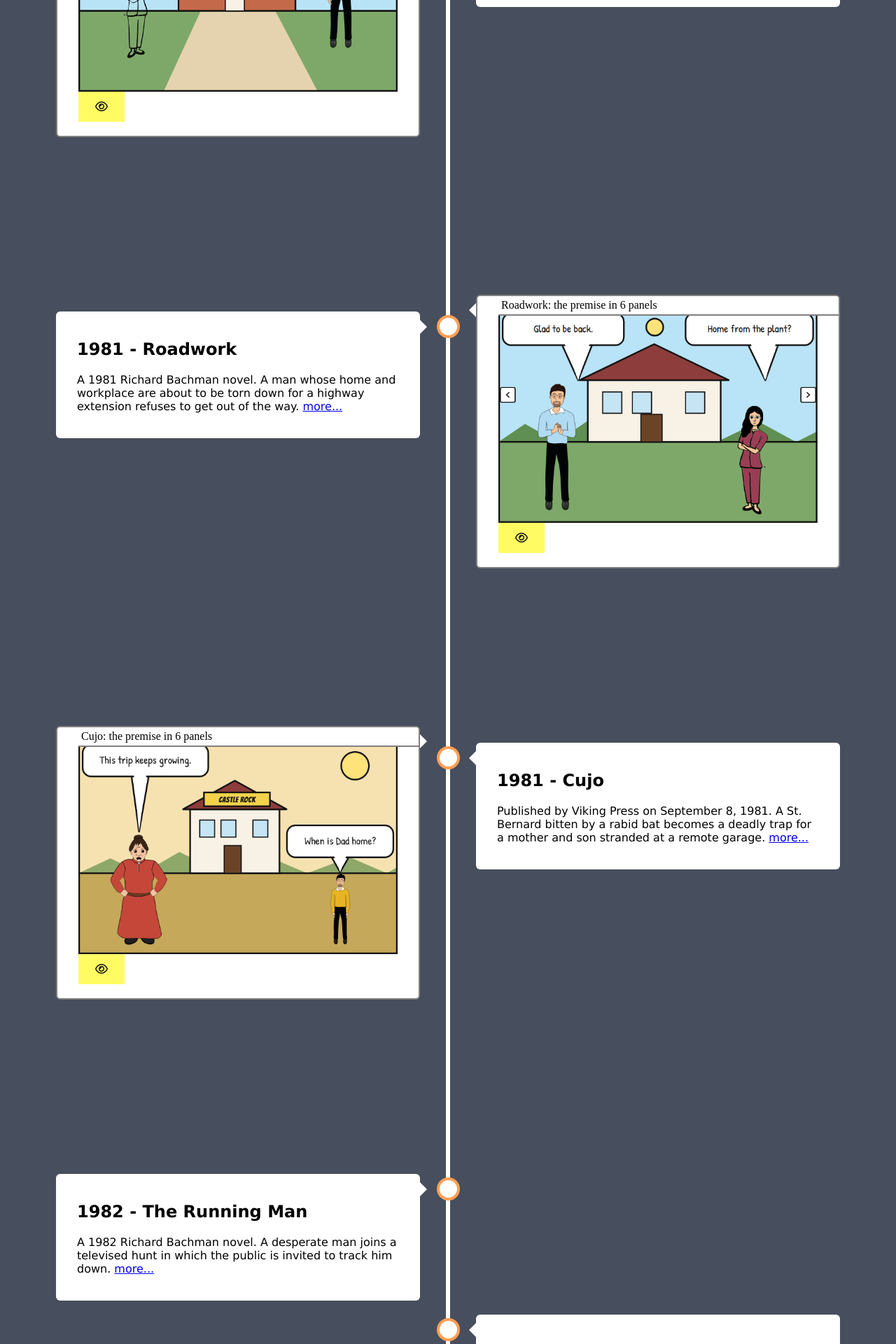
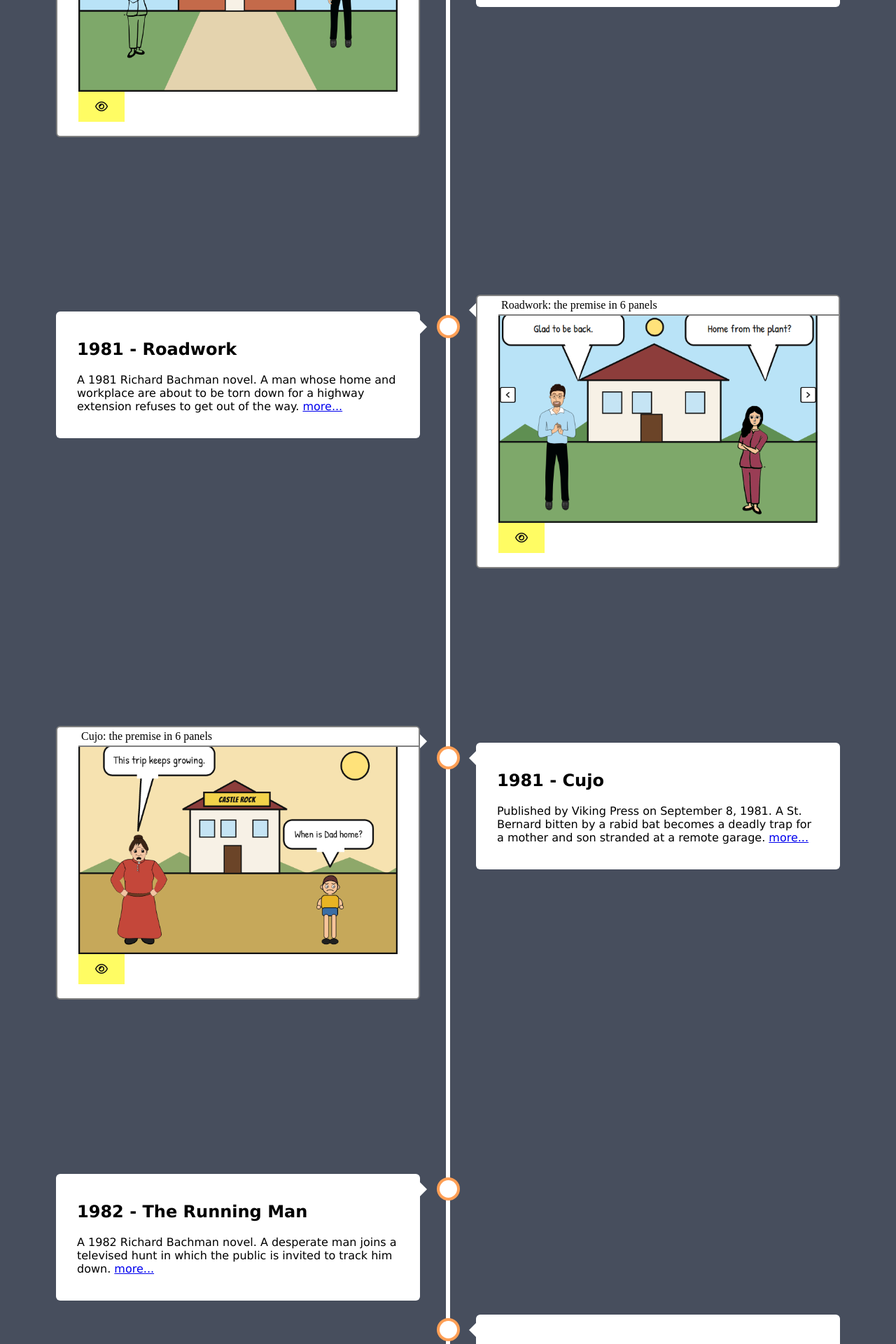
Before and after one commit to rajeshradhakrishnanmvk/timeline, a Jekyll site: the page built from index.html, in a window 1280 px wide. Shown: the part 4480-6400 px from the top of the page at 70% size. Built offline with Jekyll 4.4.1, drawn with Linux system fonts in a browser that asks for light colours.

Commit message:
Redraw Tad as a child and clear the arrow overlaps.
Comicgen has no full-body child, so Tad is an original figure with a large head, short limbs, and a plain T-shirt. The Pinto is the same hatchback in scenes 4 through 6, and the speech bubbles sit clear of the arrows.

Co-authored-by: Rajesh Radhakrishnan <rajeshradhakrishnanmvk@users.noreply.github.com>

```diff
--- a/_includes/comicbook-cujo.html
+++ b/_includes/comicbook-cujo.html
@@ -32,18 +32,18 @@
   <text x="298" y="115" font-family="Bangers, Impact, sans-serif" font-size="15" fill="#111" text-anchor="middle" letter-spacing="0.5">CASTLE ROCK</text>
 </g>
 <image href="{{ '/assets/comics/cujo/p1-donna.svg' | relative_url }}" x="0" y="145" width="223" height="268"/>
-<image href="{{ '/assets/comics/cujo/p1-tad.svg' | relative_url }}" x="433" y="241" width="123" height="147"/>
+<image href="{{ '/assets/comics/cujo/p1-tad.svg' | relative_url }}" x="427" y="243" width="92" height="154"/>
 <g class="bubble">
-<path d="M100,66 L114,170 L132,66 Z" fill="#fff" stroke="#111" stroke-width="3" stroke-linejoin="round"/>
-<rect x="8" y="6" width="236" height="60" rx="16" fill="#fff" stroke="#111" stroke-width="3"/>
-<path d="M104,62 L114,170 L128,62 Z" fill="#fff"/>
-<text x="126" y="42" font-family="'Patrick Hand', 'Comic Neue', 'Comic Sans MS', cursive" font-size="20" fill="#111" text-anchor="middle">This trip keeps growing.</text>
+<rect x="48" y="8" width="208" height="56" rx="16" fill="#fff" stroke="#111" stroke-width="3"/>
+<path d="M118,64 L112,168 L142,64 Z" fill="#fff" stroke="#111" stroke-width="3" stroke-linejoin="round"/>
+<rect x="110" y="56" width="40" height="14" fill="#fff"/>
+<text x="152" y="42" font-family="'Patrick Hand', 'Comic Neue', 'Comic Sans MS', cursive" font-size="20" fill="#111" text-anchor="middle">This trip keeps growing.</text>
 </g>
 <g class="bubble">
-<path d="M476,218 L492,246 L508,218 Z" fill="#fff" stroke="#111" stroke-width="3" stroke-linejoin="round"/>
-<rect x="392" y="158" width="200" height="60" rx="16" fill="#fff" stroke="#111" stroke-width="3"/>
-<path d="M480,214 L492,246 L504,214 Z" fill="#fff"/>
-<text x="492" y="194" font-family="'Patrick Hand', 'Comic Neue', 'Comic Sans MS', cursive" font-size="20" fill="#111" text-anchor="middle">When is Dad home?</text>
+<rect x="386" y="148" width="168" height="54" rx="16" fill="#fff" stroke="#111" stroke-width="3"/>
+<path d="M456,202 L473,236 L492,202 Z" fill="#fff" stroke="#111" stroke-width="3" stroke-linejoin="round"/>
+<rect x="448" y="194" width="52" height="14" fill="#fff"/>
+<text x="470" y="181" font-family="'Patrick Hand', 'Comic Neue', 'Comic Sans MS', cursive" font-size="19" fill="#111" text-anchor="middle">When is Dad home?</text>
 </g>
 <rect x="1.5" y="1.5" width="597" height="397" fill="none" stroke="#111" stroke-width="3"/></svg>
 </figure>
@@ -54,31 +54,24 @@
 <figcaption class="cj-cap"><span class="cj-num" aria-hidden="true">2</span><span>Cujo is a gentle St. Bernard.</span></figcaption>
 <svg class="cj-art" viewBox="0 0 600 400" role="img" aria-labelledby="cj-t2" preserveAspectRatio="xMidYMid meet"><title id="cj-t2">Donna and Tad meet a big friendly St. Bernard in a sunny yard</title>
 <rect width="600" height="400" fill="#f6e2b0"/>
-<circle cx="78" cy="48" r="22" fill="#ffe27a" stroke="#111" stroke-width="3"/>
+<circle cx="520" cy="48" r="22" fill="#ffe27a" stroke="#111" stroke-width="3"/>
 <rect y="250" width="600" height="150" fill="#d2b56a"/>
 <path d="M0,250 L80,228 L150,250 L240,220 L330,250 L420,224 L520,250 L600,232 L600,250 Z" fill="#7ea86a"/>
 <line x1="0" y1="250" x2="600" y2="250" stroke="#111" stroke-width="3"/>
-<g stroke="#3a4a32" stroke-width="3" fill="none" stroke-linecap="round">
-  <path d="M28,250 L28,190"/>
-  <path d="M28,210 L10,194"/>
-  <path d="M28,218 L48,198"/>
-  <path d="M28,230 L14,222"/>
-  <path d="M28,230 L44,220"/>
-</g>
-<image href="{{ '/assets/comics/cujo/dog-friendly.svg' | relative_url }}" x="108" y="139" width="386" height="245"/>
-<image href="{{ '/assets/comics/cujo/p2-donna.svg' | relative_url }}" x="0" y="145" width="223" height="268"/>
-<image href="{{ '/assets/comics/cujo/p2-tad.svg' | relative_url }}" x="433" y="241" width="123" height="147"/>
+<image href="{{ '/assets/comics/cujo/dog-friendly.svg' | relative_url }}" x="118" y="150" width="330" height="210"/>
+<image href="{{ '/assets/comics/cujo/p2-donna.svg' | relative_url }}" x="-46" y="145" width="223" height="268"/>
+<image href="{{ '/assets/comics/cujo/p2-tad.svg' | relative_url }}" x="427" y="243" width="92" height="154"/>
 <g class="bubble">
-<path d="M96,66 L114,170 L130,66 Z" fill="#fff" stroke="#111" stroke-width="3" stroke-linejoin="round"/>
-<rect x="8" y="6" width="200" height="60" rx="16" fill="#fff" stroke="#111" stroke-width="3"/>
-<path d="M100,62 L114,170 L126,62 Z" fill="#fff"/>
-<text x="108" y="42" font-family="'Patrick Hand', 'Comic Neue', 'Comic Sans MS', cursive" font-size="20" fill="#111" text-anchor="middle">Good dog. Easy.</text>
+<rect x="52" y="8" width="156" height="54" rx="16" fill="#fff" stroke="#111" stroke-width="3"/>
+<path d="M88,62 L76,170 L112,62 Z" fill="#fff" stroke="#111" stroke-width="3" stroke-linejoin="round"/>
+<rect x="78" y="54" width="42" height="14" fill="#fff"/>
+<text x="130" y="40" font-family="'Patrick Hand', 'Comic Neue', 'Comic Sans MS', cursive" font-size="20" fill="#111" text-anchor="middle">Good dog. Easy.</text>
 </g>
 <g class="bubble">
-<path d="M476,208 L492,246 L508,208 Z" fill="#fff" stroke="#111" stroke-width="3" stroke-linejoin="round"/>
-<rect x="400" y="148" width="180" height="60" rx="16" fill="#fff" stroke="#111" stroke-width="3"/>
-<path d="M480,204 L492,246 L504,204 Z" fill="#fff"/>
-<text x="490" y="184" font-family="'Patrick Hand', 'Comic Neue', 'Comic Sans MS', cursive" font-size="20" fill="#111" text-anchor="middle">He likes me!</text>
+<rect x="404" y="146" width="140" height="52" rx="16" fill="#fff" stroke="#111" stroke-width="3"/>
+<path d="M452,198 L473,236 L490,198 Z" fill="#fff" stroke="#111" stroke-width="3" stroke-linejoin="round"/>
+<rect x="444" y="190" width="52" height="14" fill="#fff"/>
+<text x="474" y="178" font-family="'Patrick Hand', 'Comic Neue', 'Comic Sans MS', cursive" font-size="20" fill="#111" text-anchor="middle">He likes me!</text>
 </g>
 <rect x="1.5" y="1.5" width="597" height="397" fill="none" stroke="#111" stroke-width="3"/></svg>
 </figure>
@@ -125,29 +118,29 @@
 <rect y="236" width="600" height="164" fill="#c9845a"/>
 <rect y="292" width="600" height="36" fill="#8a7360"/>
 <line x1="0" y1="248" x2="600" y2="248" stroke="#111" stroke-width="3"/>
-<g transform="translate(198,250)">
-  <rect y="36" width="210" height="48" rx="10" fill="#d4783a" stroke="#111" stroke-width="3"/>
-  <path d="M36,36 L62,8 H150 L176,36 Z" fill="#f3e2c0" stroke="#111" stroke-width="3"/>
-  <rect x="70" y="14" width="36" height="20" fill="#c5e4f4" stroke="#111" stroke-width="2"/>
-  <rect x="114" y="14" width="36" height="20" fill="#c5e4f4" stroke="#111" stroke-width="2"/>
-  <circle cx="48" cy="86" r="14" fill="#2a2a2e" stroke="#111" stroke-width="3"/>
-  <circle cx="164" cy="86" r="14" fill="#2a2a2e" stroke="#111" stroke-width="3"/>
-  <circle cx="48" cy="86" r="5" fill="#9a9aa0" stroke="none"/>
-  <circle cx="164" cy="86" r="5" fill="#9a9aa0" stroke="none"/>
+<g transform="translate(224,258)">
+  <path d="M26 62h28l22-32h74l28 22h28a10 10 0 0 1 10 10v18H18V70a8 8 0 0 1 8-8Z" fill="#d4783a" stroke="#111" stroke-width="3" stroke-linejoin="round"/>
+  <path d="M82 58 100 34h34v24Z" fill="#d7ecf6" stroke="#111" stroke-width="2" stroke-linejoin="round"/>
+  <path d="M140 34h18l16 24H140Z" fill="#d7ecf6" stroke="#111" stroke-width="2" stroke-linejoin="round"/>
+  <line x1="137" y1="34" x2="137" y2="80" stroke="#111" stroke-width="2"/>
+  <circle cx="62" cy="82" r="14" fill="#2a2a2e" stroke="#111" stroke-width="3"/>
+  <circle cx="168" cy="82" r="14" fill="#2a2a2e" stroke="#111" stroke-width="3"/>
+  <circle cx="62" cy="82" r="5" fill="#9a9aa0" stroke="none"/>
+  <circle cx="168" cy="82" r="5" fill="#9a9aa0" stroke="none"/>
 </g>
 <image href="{{ '/assets/comics/cujo/p4-donna.svg' | relative_url }}" x="0" y="145" width="223" height="268"/>
-<image href="{{ '/assets/comics/cujo/p4-tad.svg' | relative_url }}" x="433" y="241" width="123" height="147"/>
+<image href="{{ '/assets/comics/cujo/p4-tad.svg' | relative_url }}" x="427" y="243" width="92" height="154"/>
 <g class="bubble">
-<path d="M100,66 L114,170 L130,66 Z" fill="#fff" stroke="#111" stroke-width="3" stroke-linejoin="round"/>
-<rect x="8" y="6" width="248" height="60" rx="16" fill="#fff" stroke="#111" stroke-width="3"/>
-<path d="M104,62 L114,170 L126,62 Z" fill="#fff"/>
-<text x="132" y="28" font-family="'Patrick Hand', 'Comic Neue', 'Comic Sans MS', cursive" font-size="19" fill="#111" text-anchor="middle"><tspan x="132" dy="0">Hold on till</tspan><tspan x="132" dy="22">the garage.</tspan></text>
+<rect x="50" y="6" width="176" height="64" rx="16" fill="#fff" stroke="#111" stroke-width="3"/>
+<path d="M108,70 L118,168 L138,70 Z" fill="#fff" stroke="#111" stroke-width="3" stroke-linejoin="round"/>
+<rect x="100" y="62" width="46" height="14" fill="#fff"/>
+<text x="138" y="30" font-family="'Patrick Hand', 'Comic Neue', 'Comic Sans MS', cursive" font-size="19" fill="#111" text-anchor="middle"><tspan x="138" dy="0">Hold on till</tspan><tspan x="138" dy="22">the garage.</tspan></text>
 </g>
 <g class="bubble">
-<path d="M476,208 L492,246 L508,208 Z" fill="#fff" stroke="#111" stroke-width="3" stroke-linejoin="round"/>
-<rect x="392" y="148" width="190" height="60" rx="16" fill="#fff" stroke="#111" stroke-width="3"/>
-<path d="M480,204 L492,246 L504,204 Z" fill="#fff"/>
-<text x="487" y="184" font-family="'Patrick Hand', 'Comic Neue', 'Comic Sans MS', cursive" font-size="20" fill="#111" text-anchor="middle">It sounds sick.</text>
+<rect x="400" y="146" width="148" height="52" rx="16" fill="#fff" stroke="#111" stroke-width="3"/>
+<path d="M452,198 L473,236 L492,198 Z" fill="#fff" stroke="#111" stroke-width="3" stroke-linejoin="round"/>
+<rect x="444" y="190" width="54" height="14" fill="#fff"/>
+<text x="474" y="178" font-family="'Patrick Hand', 'Comic Neue', 'Comic Sans MS', cursive" font-size="20" fill="#111" text-anchor="middle">It sounds sick.</text>
 </g>
 <rect x="1.5" y="1.5" width="597" height="397" fill="none" stroke="#111" stroke-width="3"/></svg>
 </figure>
@@ -168,28 +161,29 @@
   <rect x="36" y="132" width="126" height="26" fill="#f2d34a" stroke="#111" stroke-width="3"/>
   <text x="99" y="151" font-family="Bangers, Impact, sans-serif" font-size="16" fill="#111" text-anchor="middle" letter-spacing="1">GARAGE</text>
 </g>
-<g transform="translate(292,255)">
-  <rect y="28" width="168" height="40" rx="8" fill="#d4783a" stroke="#111" stroke-width="3"/>
-  <path d="M28,28 L48,6 H120 L140,28 Z" fill="#f3e2c0" stroke="#111" stroke-width="3"/>
-  <path d="M46,8 L78,-8 H112 L128,8" fill="none" stroke="#111" stroke-width="3"/>
-  <rect x="54" y="12" width="28" height="14" fill="#c5e4f4" stroke="#111" stroke-width="2"/>
-  <rect x="90" y="12" width="28" height="14" fill="#c5e4f4" stroke="#111" stroke-width="2"/>
-  <circle cx="38" cy="70" r="12" fill="#2a2a2e" stroke="#111" stroke-width="3"/>
-  <circle cx="128" cy="70" r="12" fill="#2a2a2e" stroke="#111" stroke-width="3"/>
+<g transform="translate(214,258)">
+  <path d="M26 62h28l22-32h74l28 22h28a10 10 0 0 1 10 10v18H18V70a8 8 0 0 1 8-8Z" fill="#d4783a" stroke="#111" stroke-width="3" stroke-linejoin="round"/>
+  <path d="M82 58 100 34h34v24Z" fill="#d7ecf6" stroke="#111" stroke-width="2" stroke-linejoin="round"/>
+  <path d="M140 34h18l16 24H140Z" fill="#d7ecf6" stroke="#111" stroke-width="2" stroke-linejoin="round"/>
+  <line x1="137" y1="34" x2="137" y2="80" stroke="#111" stroke-width="2"/>
+  <circle cx="62" cy="82" r="14" fill="#2a2a2e" stroke="#111" stroke-width="3"/>
+  <circle cx="168" cy="82" r="14" fill="#2a2a2e" stroke="#111" stroke-width="3"/>
+  <circle cx="62" cy="82" r="5" fill="#9a9aa0" stroke="none"/>
+  <circle cx="168" cy="82" r="5" fill="#9a9aa0" stroke="none"/>
 </g>
-<image href="{{ '/assets/comics/cujo/p5-donna.svg' | relative_url }}" x="155" y="145" width="223" height="268"/>
-<image href="{{ '/assets/comics/cujo/p5-tad.svg' | relative_url }}" x="433" y="241" width="123" height="147"/>
+<image href="{{ '/assets/comics/cujo/p5-donna.svg' | relative_url }}" x="0" y="145" width="223" height="268"/>
+<image href="{{ '/assets/comics/cujo/p5-tad.svg' | relative_url }}" x="427" y="243" width="92" height="154"/>
 <g class="bubble">
-<path d="M250,66 L269,170 L290,66 Z" fill="#fff" stroke="#111" stroke-width="3" stroke-linejoin="round"/>
-<rect x="176" y="6" width="200" height="60" rx="16" fill="#fff" stroke="#111" stroke-width="3"/>
-<path d="M254,62 L269,170 L286,62 Z" fill="#fff"/>
-<text x="276" y="42" font-family="'Patrick Hand', 'Comic Neue', 'Comic Sans MS', cursive" font-size="20" fill="#111" text-anchor="middle">It died. Out here.</text>
+<rect x="48" y="8" width="180" height="54" rx="16" fill="#fff" stroke="#111" stroke-width="3"/>
+<path d="M112,62 L116,168 L138,62 Z" fill="#fff" stroke="#111" stroke-width="3" stroke-linejoin="round"/>
+<rect x="104" y="54" width="42" height="14" fill="#fff"/>
+<text x="138" y="40" font-family="'Patrick Hand', 'Comic Neue', 'Comic Sans MS', cursive" font-size="20" fill="#111" text-anchor="middle">It died. Out here.</text>
 </g>
 <g class="bubble">
-<path d="M476,208 L492,246 L508,208 Z" fill="#fff" stroke="#111" stroke-width="3" stroke-linejoin="round"/>
-<rect x="388" y="148" width="196" height="60" rx="16" fill="#fff" stroke="#111" stroke-width="3"/>
-<path d="M480,204 L492,246 L504,204 Z" fill="#fff"/>
-<text x="486" y="184" font-family="'Patrick Hand', 'Comic Neue', 'Comic Sans MS', cursive" font-size="20" fill="#111" text-anchor="middle">Can we go back?</text>
+<rect x="392" y="146" width="156" height="52" rx="16" fill="#fff" stroke="#111" stroke-width="3"/>
+<path d="M448,198 L473,236 L494,198 Z" fill="#fff" stroke="#111" stroke-width="3" stroke-linejoin="round"/>
+<rect x="440" y="190" width="60" height="14" fill="#fff"/>
+<text x="470" y="178" font-family="'Patrick Hand', 'Comic Neue', 'Comic Sans MS', cursive" font-size="20" fill="#111" text-anchor="middle">Can we go back?</text>
 </g>
 <rect x="1.5" y="1.5" width="597" height="397" fill="none" stroke="#111" stroke-width="3"/></svg>
 </figure>
@@ -200,49 +194,41 @@
 <figcaption class="cj-cap"><span class="cj-num" aria-hidden="true">6</span><span>They are stuck in the car as the dog appears.</span></figcaption>
 <svg class="cj-art" viewBox="0 0 600 400" role="img" aria-labelledby="cj-t6" preserveAspectRatio="xMidYMid meet"><title id="cj-t6">Donna and Tad sit inside the stopped car while the dog stands outside</title>
 <defs>
-  <clipPath id="cj6-donna-win"><rect x="114" y="150" width="70" height="96"/></clipPath>
-  <clipPath id="cj6-tad-win"><rect x="214" y="186" width="50" height="68"/></clipPath>
+  <clipPath id="cj6-donna-win"><rect x="168" y="160" width="86" height="38"/></clipPath>
+  <clipPath id="cj6-tad-win"><rect x="272" y="162" width="54" height="36"/></clipPath>
 </defs>
 <rect width="600" height="400" fill="#f0d2a0"/>
-<circle cx="520" cy="36" r="18" fill="#ffe27a" stroke="#111" stroke-width="3"/>
+<circle cx="86" cy="42" r="18" fill="#ffe27a" stroke="#111" stroke-width="3"/>
 <rect y="268" width="600" height="132" fill="#c6a15a"/>
 <line x1="0" y1="268" x2="600" y2="268" stroke="#111" stroke-width="3"/>
-<g>
-  <rect x="500" y="168" width="78" height="100" fill="#c46a4a" stroke="#111" stroke-width="3"/>
-  <path d="M488,168 L539,124 L590,168 Z" fill="#6b4428" stroke="#111" stroke-width="3"/>
+<g transform="translate(16,95) scale(1.8)">
+  <path d="M26 62h28l22-32h74l28 22h28a10 10 0 0 1 10 10v18H18V70a8 8 0 0 1 8-8Z" fill="#d4783a" stroke="#111" stroke-width="3" stroke-linejoin="round"/>
+  <path d="M82 58 100 34h34v24Z" fill="#d7ecf6" stroke="#111" stroke-width="2" stroke-linejoin="round"/>
+  <path d="M140 34h18l16 24H140Z" fill="#d7ecf6" stroke="#111" stroke-width="2" stroke-linejoin="round"/>
+  <circle cx="62" cy="82" r="14" fill="#2a2a2e" stroke="#111" stroke-width="3"/>
+  <circle cx="168" cy="82" r="14" fill="#2a2a2e" stroke="#111" stroke-width="3"/>
+  <circle cx="62" cy="82" r="5" fill="#9a9aa0" stroke="none"/>
+  <circle cx="168" cy="82" r="5" fill="#9a9aa0" stroke="none"/>
 </g>
-<g>
-  <path d="M86,200 L124,128 H248 L300,176 V248 H36 V228 Z" fill="#d4783a" stroke="#111" stroke-width="3"/>
-  <rect x="36" y="210" width="270" height="92" rx="12" fill="#d4783a" stroke="#111" stroke-width="3"/>
-  <rect x="112" y="148" width="76" height="100" rx="3" fill="#d7ecf6" stroke="#111" stroke-width="3"/>
-  <rect x="210" y="182" width="58" height="74" rx="3" fill="#d7ecf6" stroke="#111" stroke-width="3"/>
+<image href="{{ '/assets/comics/cujo/p6-donna.svg' | relative_url }}" x="123" y="128" width="175" height="210" clip-path="url(#cj6-donna-win)"/>
+<image href="{{ '/assets/comics/cujo/p6-tad.svg' | relative_url }}" x="250" y="150" width="96" height="160" clip-path="url(#cj6-tad-win)"/>
+<g transform="translate(16,95) scale(1.8)" fill="none" stroke="#111" stroke-width="2">
+  <path d="M82 58 100 34h34v24Z"/>
+  <path d="M140 34h18l16 24H140Z"/>
+  <line x1="137" y1="34" x2="137" y2="80"/>
 </g>
-<image href="{{ '/assets/comics/cujo/p6-donna.svg' | relative_url }}" x="5" y="97" width="283" height="340" clip-path="url(#cj6-donna-win)"/>
-<image href="{{ '/assets/comics/cujo/p6-tad.svg' | relative_url }}" x="169" y="179" width="141" height="169" clip-path="url(#cj6-tad-win)"/>
-<g fill="none" stroke="#111" stroke-width="3">
-  <rect x="112" y="148" width="76" height="100" rx="3"/>
-  <rect x="210" y="182" width="58" height="74" rx="3"/>
-  <line x1="198" y1="160" x2="198" y2="248"/>
-  <line x1="248" y1="248" x2="270" y2="236"/>
-</g>
-<circle cx="92" cy="308" r="22" fill="#2a2a2e" stroke="#111" stroke-width="3"/>
-<circle cx="92" cy="308" r="8" fill="#9a9aa0" stroke="none"/>
-<circle cx="250" cy="308" r="22" fill="#2a2a2e" stroke="#111" stroke-width="3"/>
-<circle cx="250" cy="308" r="8" fill="#9a9aa0" stroke="none"/>
-<rect x="70" y="248" width="22" height="8" rx="2" fill="#f3e2c0" stroke="#111" stroke-width="2"/>
-<rect x="230" y="248" width="22" height="8" rx="2" fill="#f3e2c0" stroke="#111" stroke-width="2"/>
-<image href="{{ '/assets/comics/cujo/dog-menace.svg' | relative_url }}" x="312" y="163" width="275" height="175" transform="translate(899,0) scale(-1,1)"/>
+<image href="{{ '/assets/comics/cujo/dog-menace.svg' | relative_url }}" x="412" y="158" width="176" height="112" transform="translate(1000,0) scale(-1,1)"/>
 <g class="bubble">
-<path d="M130,66 L149,142 L166,66 Z" fill="#fff" stroke="#111" stroke-width="3" stroke-linejoin="round"/>
-<rect x="8" y="6" width="176" height="60" rx="16" fill="#fff" stroke="#111" stroke-width="3"/>
-<path d="M134,62 L149,142 L162,62 Z" fill="#fff"/>
-<text x="96" y="42" font-family="'Patrick Hand', 'Comic Neue', 'Comic Sans MS', cursive" font-size="18" fill="#111" text-anchor="middle">Stay in the car.</text>
+<rect x="48" y="8" width="156" height="50" rx="16" fill="#fff" stroke="#111" stroke-width="3"/>
+<path d="M150,58 L176,148 L176,58 Z" fill="#fff" stroke="#111" stroke-width="3" stroke-linejoin="round"/>
+<rect x="142" y="50" width="42" height="14" fill="#fff"/>
+<text x="126" y="38" font-family="'Patrick Hand', 'Comic Neue', 'Comic Sans MS', cursive" font-size="18" fill="#111" text-anchor="middle">Stay in the car.</text>
 </g>
 <g class="bubble">
-<path d="M250,66 L237,178 L274,66 Z" fill="#fff" stroke="#111" stroke-width="3" stroke-linejoin="round"/>
-<rect x="210" y="6" width="188" height="60" rx="16" fill="#fff" stroke="#111" stroke-width="3"/>
-<path d="M254,62 L237,178 L270,62 Z" fill="#fff"/>
-<text x="304" y="42" font-family="'Patrick Hand', 'Comic Neue', 'Comic Sans MS', cursive" font-size="18" fill="#111" text-anchor="middle">He's right there.</text>
+<rect x="250" y="8" width="168" height="50" rx="16" fill="#fff" stroke="#111" stroke-width="3"/>
+<path d="M300,58 L304,150 L328,58 Z" fill="#fff" stroke="#111" stroke-width="3" stroke-linejoin="round"/>
+<rect x="292" y="50" width="44" height="14" fill="#fff"/>
+<text x="334" y="38" font-family="'Patrick Hand', 'Comic Neue', 'Comic Sans MS', cursive" font-size="18" fill="#111" text-anchor="middle">He's right there.</text>
 </g>
 <g transform="translate(250,388)">
   <rect x="-214" y="-34" width="208" height="34" fill="#fff" stroke="#111" stroke-width="3" transform="skewX(-12)"/>
@@ -264,5 +250,5 @@
         <button type="button" class="dot" aria-label="Show scene 6"></button>
     </div>
   </div>
-  <p class="cj-credit">Fan-made, unaffiliated, and spoiler-light. Dialogue is original. The dog and the backgrounds are original drawings. Characters rendered with <a href="https://gramener.com/comicgen/">Gramener Comicgen</a> (MIT; Sophie by Shawf Designs and Ethan by Devarani B, CC0 character art). Fonts: Patrick Hand &amp; Bangers (SIL OFL).</p>
+  <p class="cj-credit">Fan-made, unaffiliated, and spoiler-light. Dialogue is original. The dog, the child, and the backgrounds are original drawings. Donna is rendered with <a href="https://gramener.com/comicgen/">Gramener Comicgen</a> (MIT; Sophie by Shawf Designs, CC0 character art). Fonts: Patrick Hand &amp; Bangers (SIL OFL).</p>
 </section>
```
Also changed, not shown: assets/comics/cujo/dog-bitten.svg, assets/comics/cujo/dog-friendly.svg, assets/comics/cujo/dog-menace.svg, assets/comics/cujo/p1-tad.svg, assets/comics/cujo/p2-tad.svg, assets/comics/cujo/p4-tad.svg, assets/comics/cujo/p5-tad.svg, assets/comics/cujo/p6-tad.svg, assets/comics/cujo/panel-1.png.
